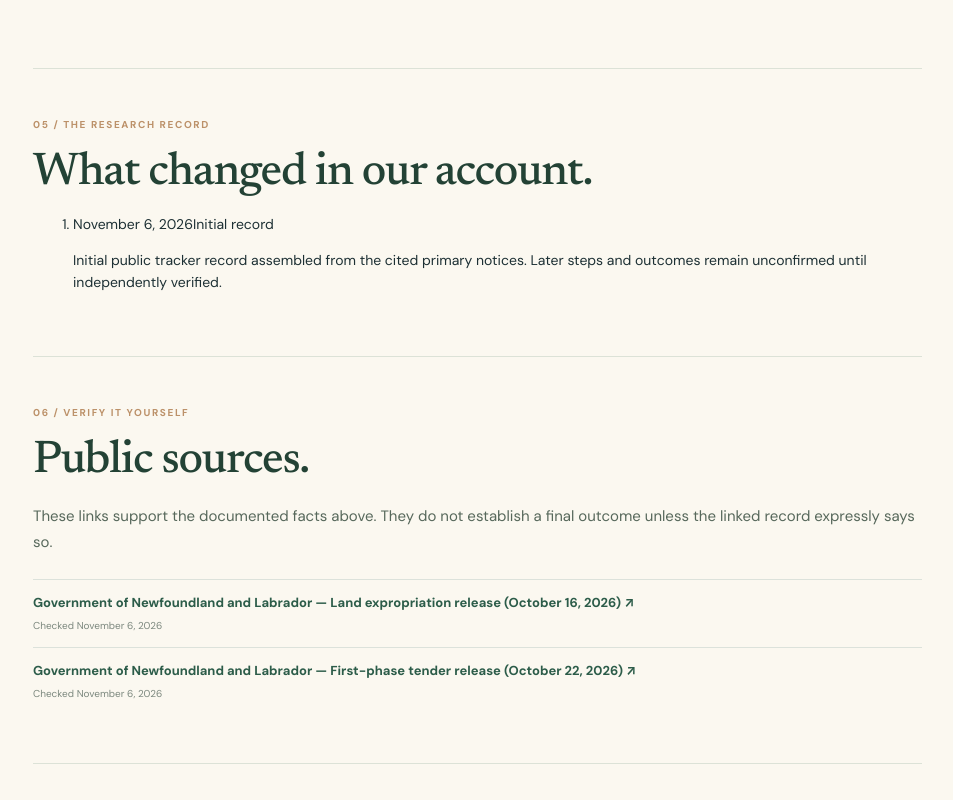
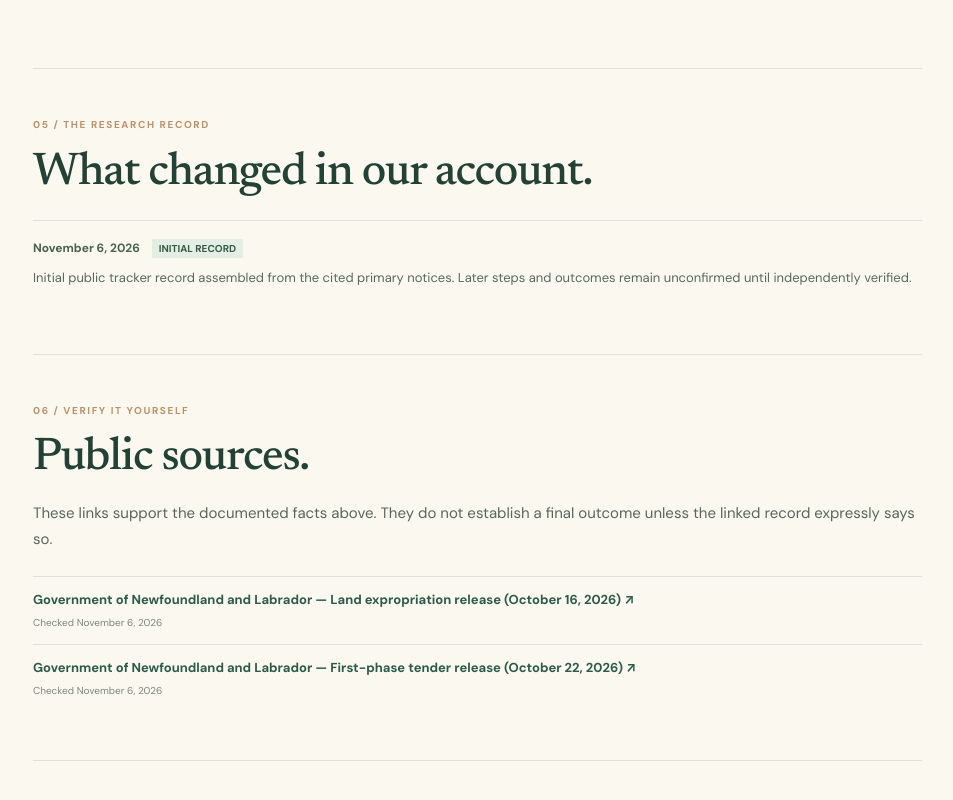
Before and after one commit to defford/today-in-gfw, a Next.js app: page /issues/highway-twinning-gfw in a window 1280 px wide. Shown: the part 2107-2907 px from the top of the page, without its empty margins (15-968 px from the left). Built offline with nearby package versions, Linux system fonts and the light colour scheme.

Commit message:
Style case revision and correction history

```diff
--- a/app/globals.css
+++ b/app/globals.css
@@ -202,3 +202,9 @@
  .issue-process li{display:grid;grid-template-columns:25px 1fr;min-height:0;padding:12px 0}
  .issue-process li em{grid-column:2}
 }
+
+.issue-revision-section ol{padding:0;margin:22px 0 0;list-style:none}
+.issue-revision-section li{border-top:1px solid #dce2db;padding:16px 0}
+.issue-revision-section li time{font-size:12px;color:#48634f;font-weight:700}
+.issue-revision-section li span{margin-left:12px;padding:3px 7px;background:#e3eee5;color:#385b42;font-size:10px;text-transform:uppercase;font-weight:700}
+.issue-revision-section li p{font-size:13px;line-height:1.65;color:#586a5d;margin:8px 0 0}
```
